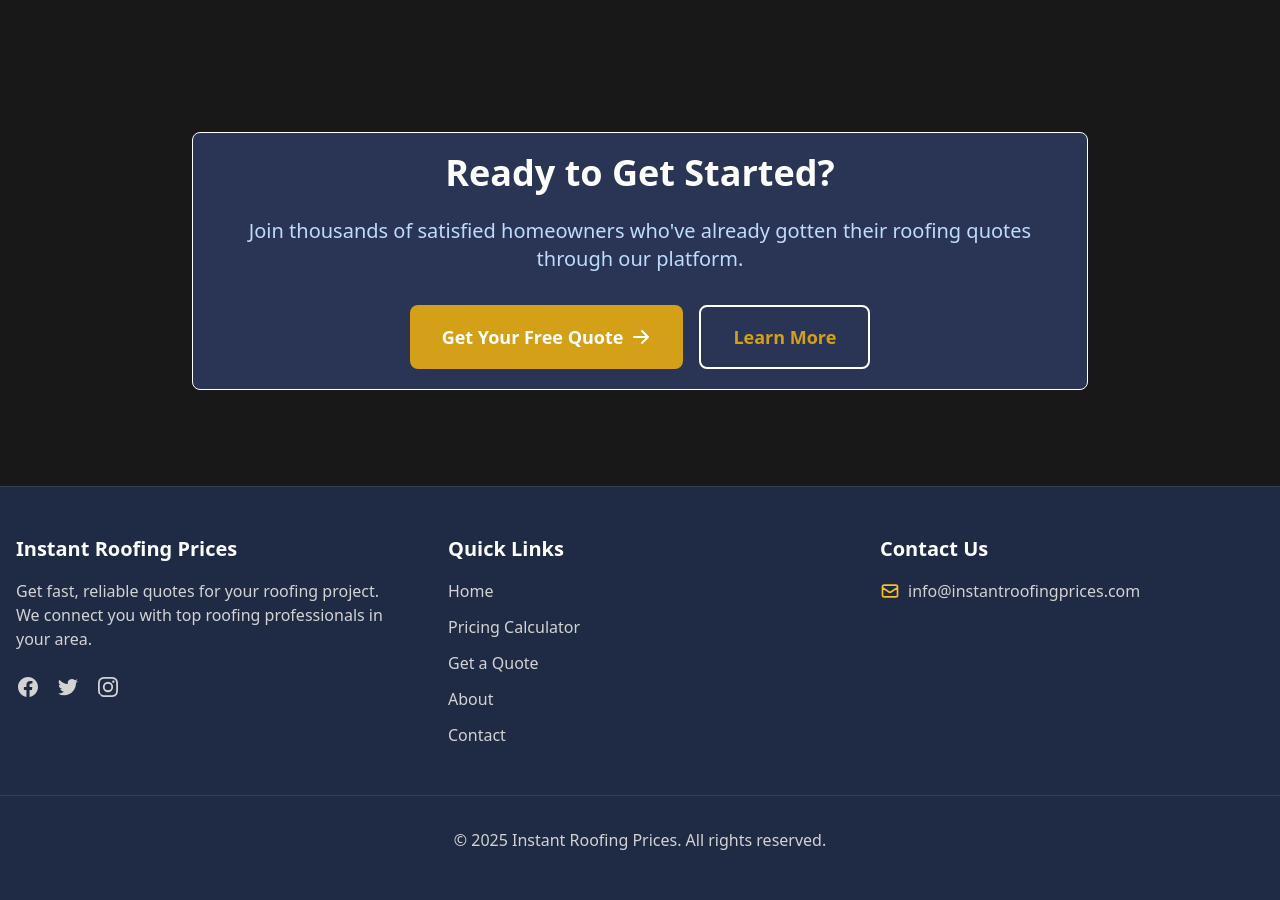
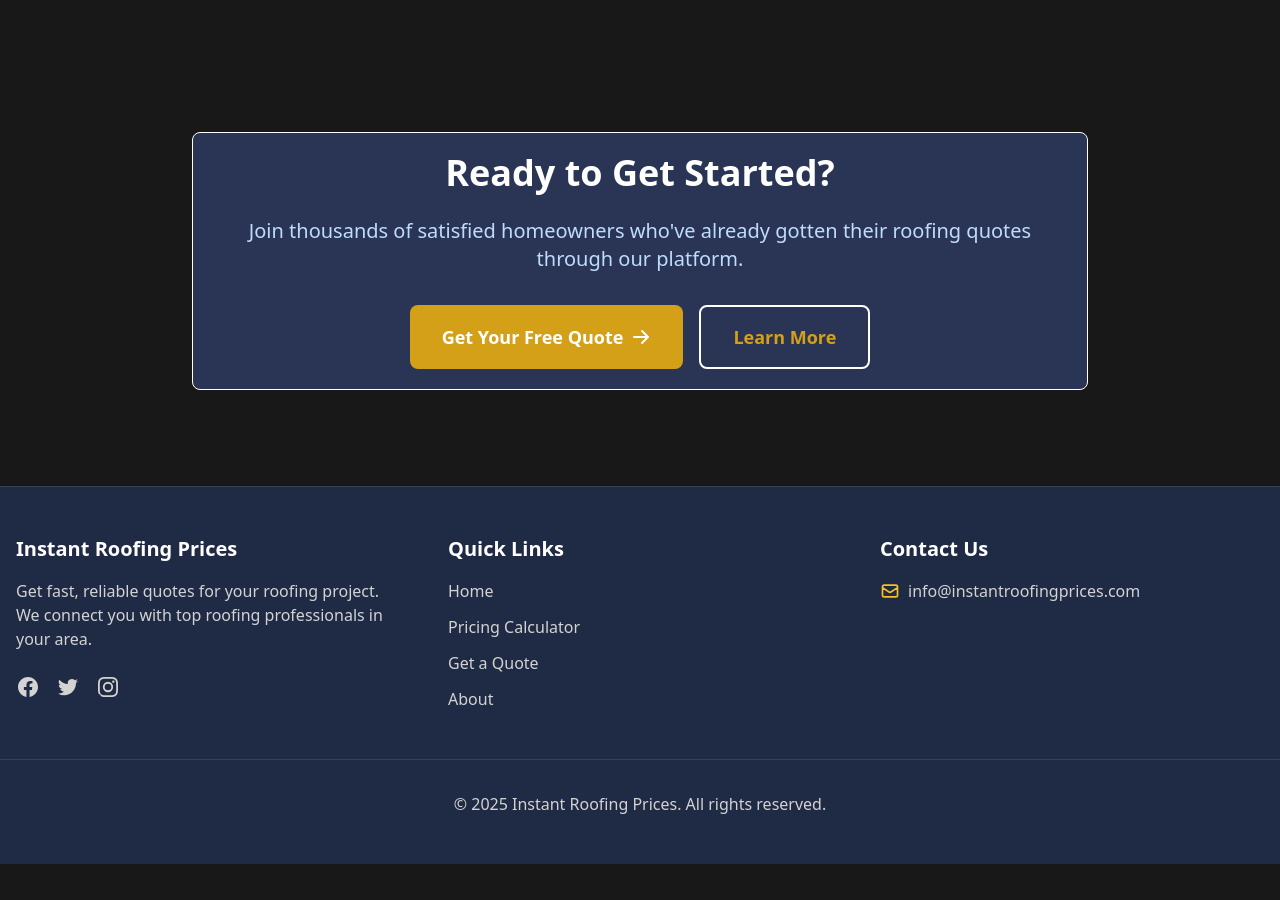
Before and after one commit to tim-amredev/roofing-lead-site, a Jekyll site: the page built from index.html, in a window 1280 px wide and 900 px high, scrolled down 3213 px. Built offline with Jekyll 4.4.1, drawn with Linux system fonts in a browser that asks for light colours; after the commit the page ends 4077 px from its top, so only the background shows below that.

Commit message:
Update footer.html

```diff
--- a/_includes/footer.html
+++ b/_includes/footer.html
@@ -33,7 +33,6 @@
           <li><a href="{{ '/pricing-calculator' | relative_url }}" class="text-gray-300 hover:text-yellow-400 transition-colors">Pricing Calculator</a></li>
           <li><a href="{{ '/questionnaire' | relative_url }}" class="text-gray-300 hover:text-yellow-400 transition-colors">Get a Quote</a></li>
           <li><a href="{{ '/about' | relative_url }}" class="text-gray-300 hover:text-yellow-400 transition-colors">About</a></li>
-          <li><a href="{{ '/contact' | relative_url }}" class="text-gray-300 hover:text-yellow-400 transition-colors">Contact</a></li>
         </ul>
       </div>
 
```
